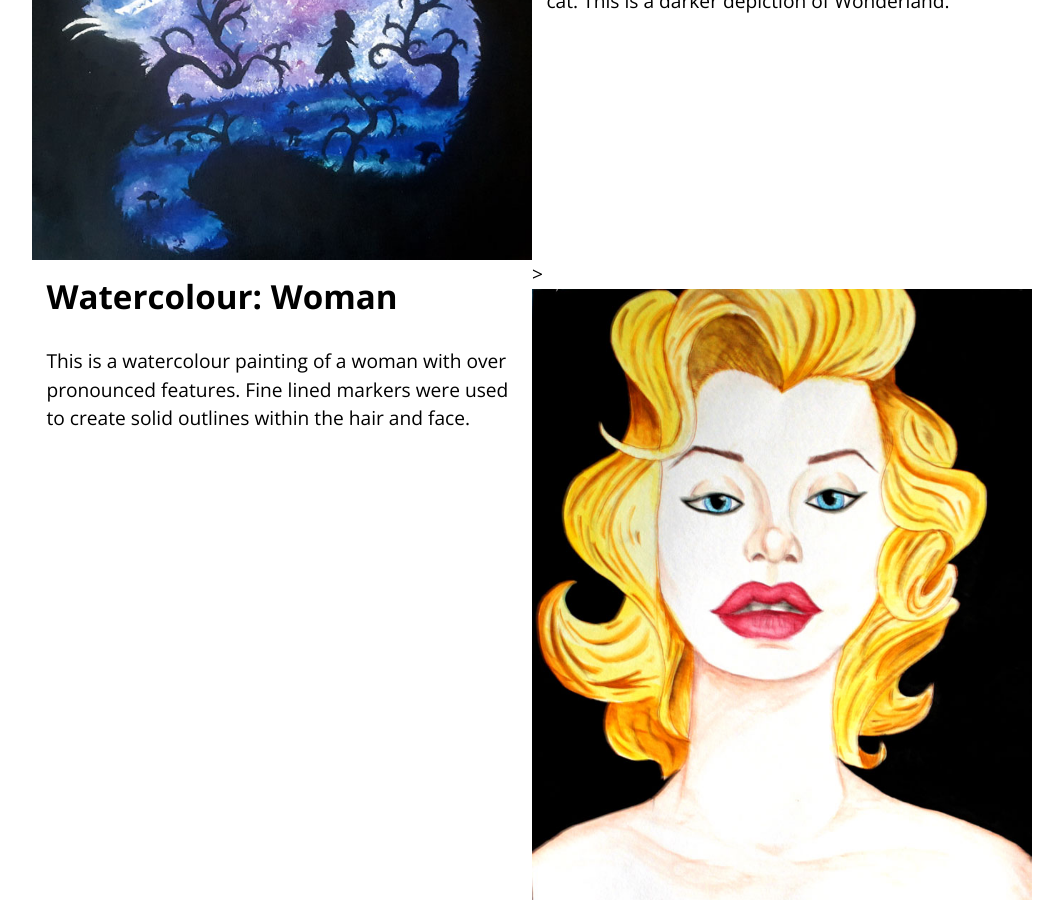
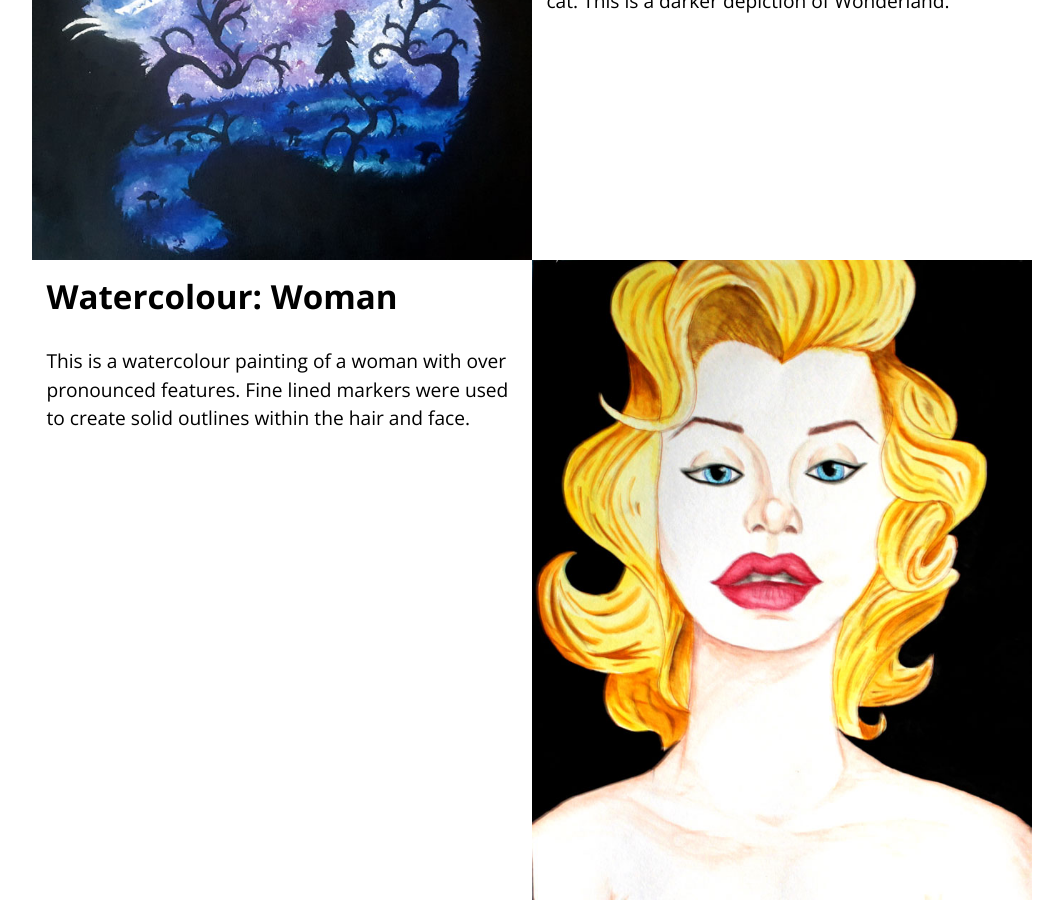
Before and after one commit to Mjams/domain, a Jekyll site: the page built from handdone.html, in a window 1280 px wide and 900 px high, scrolled down 958 px. Shown: the whole window, without its empty margins (108-1171 px from the left). Built offline with Jekyll 4.4.1, drawn with Linux system fonts in a browser that asks for light colours.

Commit message:
fixed bracket, in wrong place. Thanks Val <3

```diff
--- a/handdone.html
+++ b/handdone.html
@@ -26,7 +26,7 @@ layout: default
   </div>
 
   <div class="max-body grid">
-    <div class="unit xs-1 s-1 m-1-2 l-1-2 xl-1-2 unit-push-m-1-2">>
+    <div class="unit xs-1 s-1 m-1-2 l-1-2 xl-1-2 unit-push-m-1-2">
       <img class="img-flex" src="{{site.baseurl}}/images/water-monroe.jpg" alt="Watercolor painting of Marylin Monroe type of woman">
     </div>
     <div class="island-half unit xs-1 s-1 m-1-2 l-1-2 xl-1-2 unit-pull-m-1-2">
```
